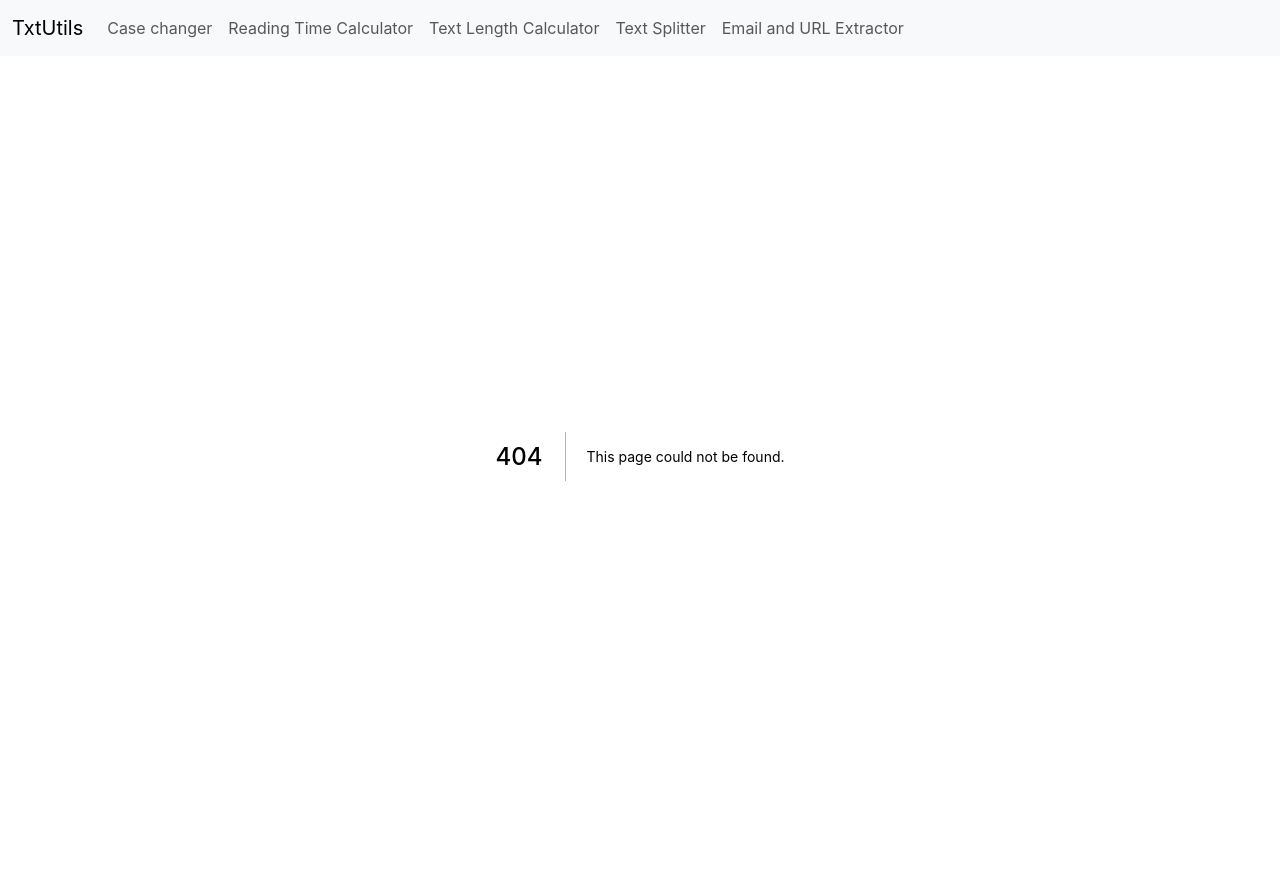
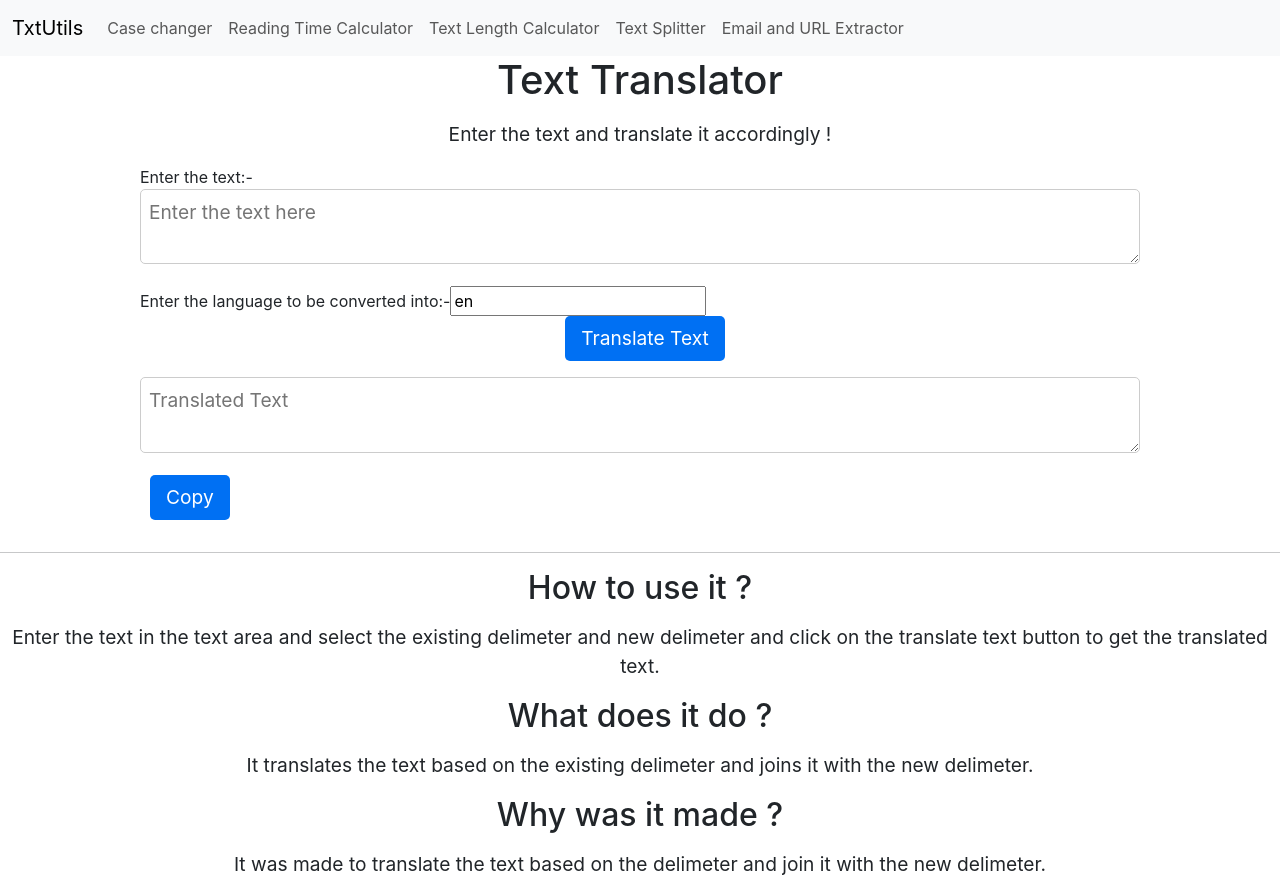
Before and after one commit to codewithpom/TextUtils, a Next.js app: page /trans in a window 1280 px wide. Before the commit this address had no page. Before the commit the page ends 856 px from the top, so only its background shows below. Built offline with nearby package versions, Linux system fonts and the light colour scheme.

Commit message:
aDDED TRANSLATE FEATURE AND DID SOME MORE SEO

```diff
--- a/package.json
+++ b/package.json
@@ -5,6 +5,7 @@
   "dependencies": {
     "@vercel/analytics": "^1.1.1",
     "@vercel/speed-insights": "^1.0.1",
+    "@vitalets/google-translate-api": "^9.2.0",
     "bootstrap": "^5.3.2",
     "marked": "^11.1.0",
     "next": "^12.3.1",
--- /dev/null
+++ b/pages/api/trans.js
@@ -0,0 +1,16 @@
+import { translate } from '@vitalets/google-translate-api';
+
+export default async function handler(req, res) {
+    if (req.method === 'POST') {
+        const { text, language } = req.body;
+
+        try {
+            const result = await translate(text, { to: language });
+            res.status(200).json({ translation: result.text });
+        } catch (error) {
+            res.status(500).json({ error: 'Translation failed' });
+        }
+    } else {
+        res.status(405).json({ error: 'Method not allowed' });
+    }
+}
--- a/pages/reading-time-calc.js
+++ b/pages/reading-time-calc.js
@@ -34,8 +34,6 @@ function App() {
                 <meta property="og:title" content="Reading Time Calculator" />
                 <meta property="og:description" content="Calculate reading time for your text for free!" />
                 <meta property="og:type" content="website" />
-
-
             </Head>
             <div className="container">
                 <h1>Reading Time Calculator</h1>
--- /dev/null
+++ b/pages/trans.js
@@ -0,0 +1,126 @@
+// This is a Nxt.js page
+// With bootstrap
+import { useState, useEffect } from 'react';
+
+function App() {
+    const [text, setText] = useState('');
+    const [langguage_to_be_translated, setLanguageToBeTranslated] = useState('en');
+    const [translatedText, setTranslatedText] = useState('');
+
+    function translateText() {
+        fetch('/api/trans', {
+            method: 'POST',
+            headers: {
+                'Content-Type': 'application/json'
+            },
+            body: JSON.stringify({
+                text: text,
+                language: langguage_to_be_translated
+            })
+        })
+        .then(response => response.json())
+        .then(data => {
+            setTranslatedText(data.translation);
+        })
+        .catch(error => {
+            console.error('Error:', error);
+        });
+    }
+
+    return (
+        <>
+            <div className="container">
+                <div className='text-center'>
+                    <h1>Text Translator</h1>
+                    <p>Enter the text and translate it accordingly !</p>
+                </div>
+
+                <label htmlFor='text'>Enter the text:- </label>
+                <textarea id="text" placeholder="Enter the text here" value={text}
+                    onChange={(e) => setText(e.target.value)}
+                ></textarea>
+                <label htmlFor='lang'>Enter the language to be converted into:- </label>
+                <input type='text' id='lang'
+                    value={langguage_to_be_translated}
+                    onChange={(e) => setLanguageToBeTranslated(e.target.value)}
+                ></input>
+                <div className='text-center'>
+                    <button onClick={translateText}>Translate Text</button>
+                </div>
+                <textarea id="text" placeholder="Translated Text" value={translatedText}
+                    readOnly={true}
+                ></textarea>
+                {/* copy button */}
+                <button onClick={() => {
+                    navigator.clipboard.writeText(translatedText);
+                    alert('Text copied to clipboard !')
+                }}>Copy</button>
+
+
+            </div>
+            <hr></hr>
+            {/* write about it */}
+            <div className='text-center'>
+                <h2>How to use it ?</h2>
+                <p>Enter the text in the text area and select the existing delimeter and new delimeter and click on the translate text button to get the translated text.</p>
+            </div>
+            <div className='text-center'>
+                <h2>What does it do ?</h2>
+                <p>It translates the text based on the existing delimeter and joins it with the new delimeter.</p>
+            </div>
+            <div className='text-center'>
+                <h2>Why was it made ?</h2>
+                <p>It was made to translate the text based on the delimeter and join it with the new delimeter.</p>
+            </div>
+
+
+            <style jsx>{`
+                .container {
+                    margin: 0 auto;
+
+                    width: 80%;
+                }
+                h1 {
+                    font-size: 2.5rem;
+                    margin-bottom: 1rem;
+                    text-align: center;
+                }
+                h2 {
+                    font-size: 2rem;
+                    margin-bottom: 1rem;
+                    text-align: center;
+                }
+
+
+                textarea {
+                    border: 1px solid #ccc;
+                    border-radius: 5px;
+                    font-size: 1.2rem;
+                    margin-bottom: 1rem;
+                    padding: 0.5rem;
+                    width: 100%;
+                }
+                button {
+                    background-color: #0070f3;
+                    border: none;
+                    border-radius: 5px;
+                    color: #fff;
+                    cursor: pointer;
+                    font-size: 1.2rem;
+                    margin-bottom: 1rem;
+                    padding: 0.5rem 1rem;
+
+                }
+                button:hover {
+                    background-color: #0060d3;
+                }
+                p {
+                    font-size: 1.2rem;
+                    margin-bottom: 1rem;
+                }
+            `}</style>
+        </>
+    )
+}
+
+export default App;
```
Also changed, not shown: pages/_app.js (line endings or trailing spaces), 2 other files (tests, documents, lock files or other folders).
